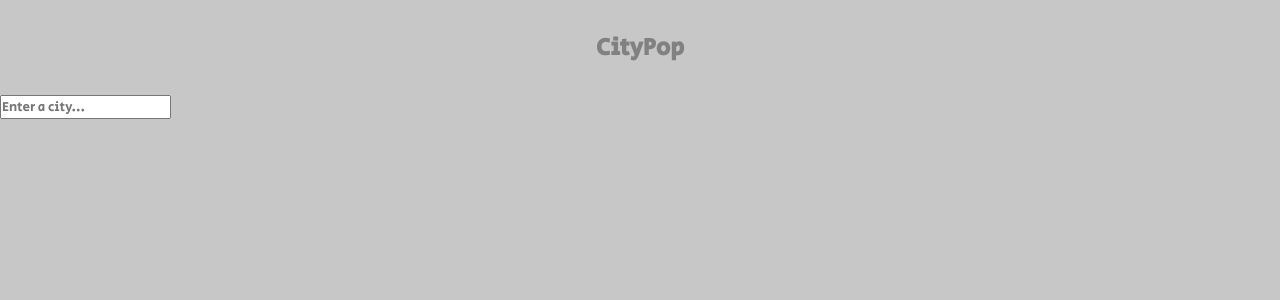
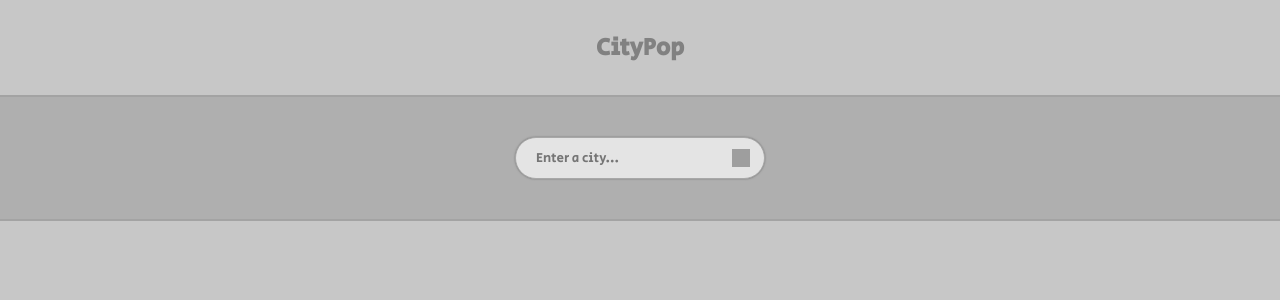
Before and after one commit to belismau/CityPop, a React (Create React App) app in the folder my-app/: page / in a window 1280 px wide. Both pictures are taken after a click on the element "Search by city". Shown: the top 300 px of the page. Built offline with nearby package versions, Linux system fonts and the light colour scheme; grey boxes are pictures that could not be loaded.

Commit message:
Added ChooseSearch.js for input search + styled

```diff
--- a/my-app/src/Components/ChooseSearch.js
+++ b/my-app/src/Components/ChooseSearch.js
@@ -1,5 +1,6 @@
 import React from 'react'
 import './ChooseSearch.css'
+import SearchBar from './SearchBar'
 
 class ChooseSearch extends React.Component {
     constructor() {
@@ -44,9 +45,10 @@ class ChooseSearch extends React.Component {
             )
         } else {
             return (
-                <div>
-                    <input placeholder={this.state.placeholder}></input>
-                </div>
+                <SearchBar
+                    newPlaceholder={this.state.placeholder}
+                    countrySearch={this.state.countrySearch}
+                />
             )
         }
     }
--- /dev/null
+++ b/my-app/src/Components/SearchBar.css
@@ -0,0 +1,68 @@
+.SearchBar {
+    padding: 40px 25px;
+    background-color: rgb(175, 175, 175);
+    border-top: 2px solid rgb(163, 163, 163);
+    border-bottom: 2px solid rgb(163, 163, 163);
+}
+
+.SearchBar > div {
+    display: flex;
+    align-items: center;
+    justify-content: center;
+    flex-direction: column;
+}
+
+.SearchBar > div > p {
+    color: rgb(112, 112, 112);
+    margin-top: 10px;
+    cursor: pointer;
+}
+
+.SearchBar > div > div {
+    position: relative;
+}
+
+.SearchBar > div > div > input {
+    outline: none;
+    padding: 10px 20px;
+    border: 1px solid rgb(168, 168, 168);
+    background: rgb(228, 228, 228);
+    color: rgb(97, 97, 97);
+    border-radius: 40px;
+    box-shadow: 0 0 2px rgb(112, 112, 112);
+    width: 250px;
+}
+
+.SearchIcon {
+    position: absolute;
+    top: 50%;
+    transform: translateY(-50%);
+    right: 4px;
+    padding: 20px;
+    height: 30px;
+    width: 30px;
+    background: transparent;
+    display: flex;
+    align-items: center;
+    justify-content: center;
+    cursor: pointer;
+    border-radius: 40px;
+}
+
+.SearchIcon > img {
+    height: 18px;
+    width: 18px;
+}
+
+#loader {
+    position: fixed;
+    top: 0;
+    left: 0;
+    height: 100vh;
+    width: 100%;
+    display: flex;
+    align-items: center;
+    justify-content: center;
+    background: rgb(51, 51, 51);
+    opacity: .5;
+}
--- /dev/null
+++ b/my-app/src/Components/SearchBar.js
@@ -0,0 +1,28 @@
+import React from 'react'
+import './SearchBar.css'
+
+class SearchBar extends React.Component {
+    render() {
+        return (
+            <main className="SearchBar">
+                <div>
+                    <div>
+                        <input
+                            type="text"
+                            placeholder={this.props.newPlaceholder}
+                        />
+                        <div
+                            className="SearchIcon">
+                            <img
+                                src="https://secure.webtoolhub.com/static/resources/icons/set103/ce6535a5.png"
+                                alt="Search"
+                            />
+                        </div>
+                    </div>
+                </div>
+            </main>
+        )
+    }
+}
+
+export default SearchBar;
```
